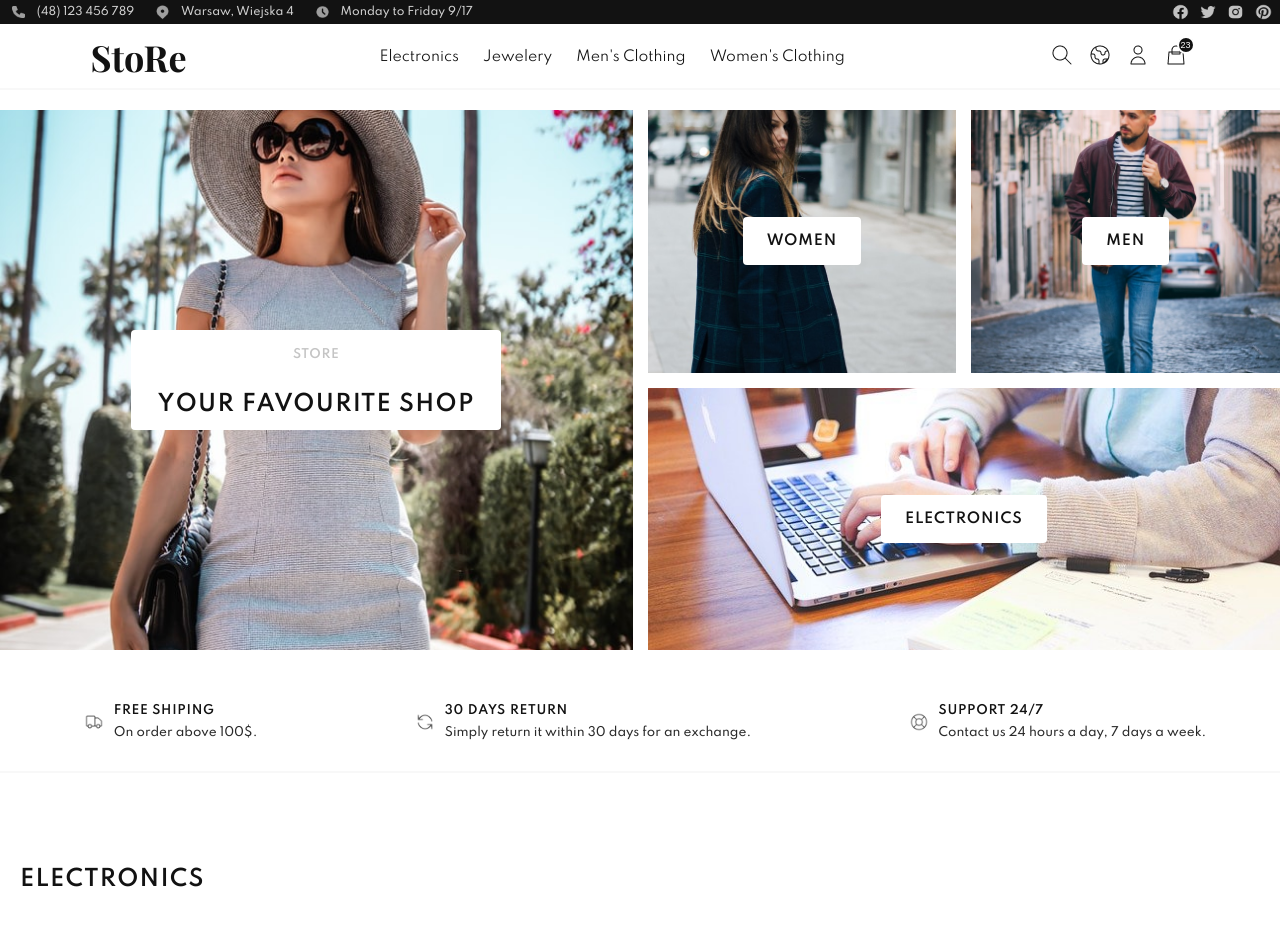
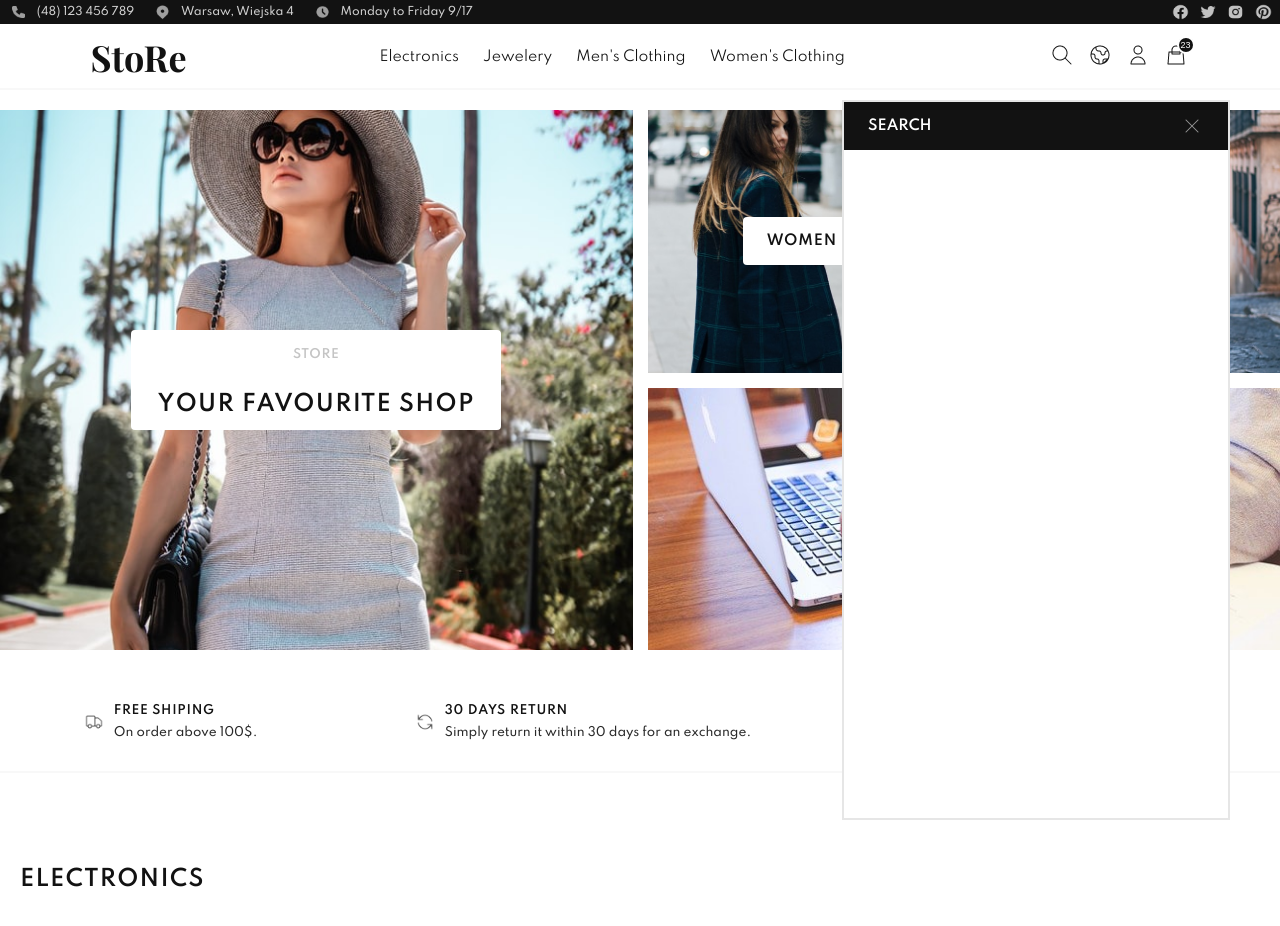
Before and after one commit to pswitalski/Store, a React (Create React App) app: page / in a window 1280 px wide. Both pictures are taken after a click on the button 1061 px from the left and 56 px from the top of the page. Shown: the top 926 px of the page. Built offline with nearby package versions, Linux system fonts and the light colour scheme; no server answers.

Commit message:
create SearchModal and searchSlice

```diff
--- a/src/App.js
+++ b/src/App.js
@@ -12,6 +12,7 @@ import LoginModal from 'components/LoginModal/LoginModal';
 import UserProfile from 'components/UserProfile/UserProfile';
 import CurrencyModal from 'components/CurrencyModal/CurrencyModal';
 import ShopingCartModal from 'components/ShoppingCart/ShoppingCartModal';
+import SearchModal from 'components/SearchModal/SearchModal';
 
 import Home from 'pages/Home';
 import Category from 'pages/Category';
@@ -81,6 +82,7 @@ function App() {
   const isUserLogIn = useSelector(state => state.currentUser);
   const isCurrencyModalOpen = useSelector(state => state.currency.currencyModalOpen);
   const isShoppingCartOpen = useSelector(state => state.basket.shoppingCartOpen);
+  const isSearchModalOpen = useSelector(state => state.search.searchModalOpen);
 
   const basket = useSelector(state => state.basket);
   const currency = useSelector(state => state.currency.currentCurrency);
@@ -102,6 +104,7 @@ function App() {
           {isUserLogIn.userProfileModalOpen ? <UserProfile /> : null}
           {isCurrencyModalOpen ? <CurrencyModal /> : null}
           {isShoppingCartOpen ? <ShopingCartModal /> : null}
+          {isSearchModalOpen ? <SearchModal /> : null}
 
           <Switch>
             <Route exact path="/" >
--- a/src/app/store.js
+++ b/src/app/store.js
@@ -8,6 +8,7 @@ import exampleUserReducer from 'features/exampleUser/exampleUserSlice';
 import currentUserReducer from 'features/currentUser/currentUserSlice';
 import currencyReducer from 'features/currency/currencySlice';
 import basketReducer from 'features/basket/basketSlice';
+import searchReducer from 'features/search/searchSlice';
 
 export const store = configureStore({
   reducer: {
@@ -20,5 +21,6 @@ export const store = configureStore({
     currentUser: currentUserReducer,
     currency: currencyReducer,
     basket: basketReducer,
+    search: searchReducer
   }
 });
--- a/src/components/Nav/Controls/Controls.js
+++ b/src/components/Nav/Controls/Controls.js
@@ -5,6 +5,7 @@ import { toggleLoginModal } from 'features/loginModalOpen/loginModalSlice';
 import { toggleUserProfileModal } from 'features/currentUser/currentUserSlice';
 import { toggleCurrencyModal } from 'features/currency/currencySlice';
 import { toggleShoppingCartModal } from 'features/basket/basketSlice';
+import { toggleSearchModalOpen } from 'features/search/searchSlice';
 
 import ControlButton from './ControlButton/ControlButton';
 
@@ -42,9 +43,13 @@ const Controls = () => {
         dispatch(toggleShoppingCartModal());
     }
 
+    const openSearchModalHandler = () => {
+        dispatch(toggleSearchModalOpen());
+    }
+
 return (
     <StyledUl>
-        <li><ControlButton icon={search} /></li>
+        <li><ControlButton icon={search} onClick={openSearchModalHandler} /></li>
         <li><ControlButton icon={globe} onClick={openCurrencyHandler} /></li>
         <li><ControlButton icon={person} onClick={openLoginModalHandler} /></li>
         <li><ControlButton icon={basket} counter={23} onClick={openShoppingCartHandler} /></li>
--- /dev/null
+++ b/src/components/SearchModal/SearchModal.js
@@ -0,0 +1,25 @@
+import React from 'react';
+
+import { useDispatch } from 'react-redux';
+import { closeSearchModalOpen } from 'features/search/searchSlice';
+
+import ModalHeader from 'components/ModalHeader/ModalHeader';
+
+import { StyledModal } from 'assets/styles/Modal.styles';
+
+const SearchModal = () => {
+
+    const dispatch = useDispatch();
+
+    const closeModalHandler = () => {
+        dispatch(closeSearchModalOpen())
+    }
+
+    return(
+        <StyledModal>
+            <ModalHeader text="search" close={closeModalHandler} />
+        </StyledModal>
+    )
+}
+
+export default SearchModal;
--- /dev/null
+++ b/src/features/search/searchSlice.js
@@ -0,0 +1,23 @@
+import { createSlice } from "@reduxjs/toolkit";
+
+export const searchSlice = createSlice({
+    name: 'search',
+    initialState: {
+        searchModalOpen: false
+    },
+    reducers: {
+        toggleSearchModalOpen: (state) => {
+            state.searchModalOpen = !state.searchModalOpen;
+        },
+        openSearchModalOpen: (state) => {
+            state.searchModalOpen = true;
+        },
+        closeSearchModalOpen: (state) => {
+            state.searchModalOpen = false;
+        }
+    }
+});
+
+export const { toggleSearchModalOpen, openSearchModalOpen, closeSearchModalOpen } = searchSlice.actions;
+
+export default searchSlice.reducer;
```
